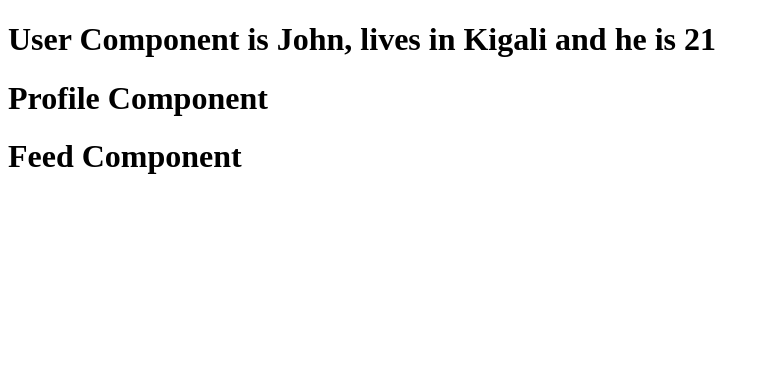
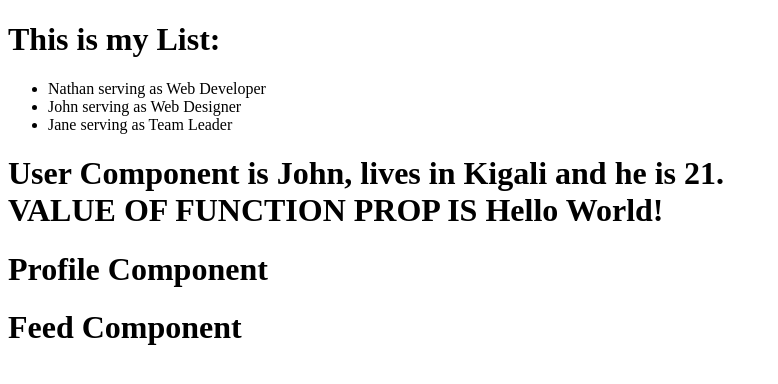
Before and after one commit to hubertnshuti/react-project, a React (Vite) app: page / in a window 1280 px wide. Shown: the top 384 px of the page, without its empty margins (0-778 px from the left). Built offline with nearby package versions, Linux system fonts and the light colour scheme.

Commit message:
add function in user component to print some info

```diff
--- a/src/App.jsx
+++ b/src/App.jsx
@@ -1,11 +1,15 @@
 export default function ParentComponent() {
+  function greetings(){
+    return "Hello World!"
+  }
   return (
     <>
-      <mainUsersComponent/>
+      <MainUsersComponent/>
       <UserComponent
       name = "John"
       age = {21}
       address = "Kigali"
+      greeting = {greetings}
       />
       <ProfileComponent />
       <FeedComponent />
@@ -13,7 +17,7 @@ export default function ParentComponent() {
   );
 }
 
-function mainUsersComponent(){
+function MainUsersComponent(){
   const users = [
     { id: 1, name: 'Nathan', role: 'Web Developer' },
     { id: 2, name: 'John', role: 'Web Designer' },
@@ -35,7 +39,7 @@ function mainUsersComponent(){
 }
 
 function UserComponent(props) {
-  return <h1> User Component is {props.name}, lives in {props.address} and he is {props.age}</h1>;
+  return <h1> User Component is {props.name}, lives in {props.address} and he is {props.age}. <br />VALUE OF FUNCTION PROP IS {props.greeting()}</h1>;
 }
 
 function ProfileComponent() {
```
